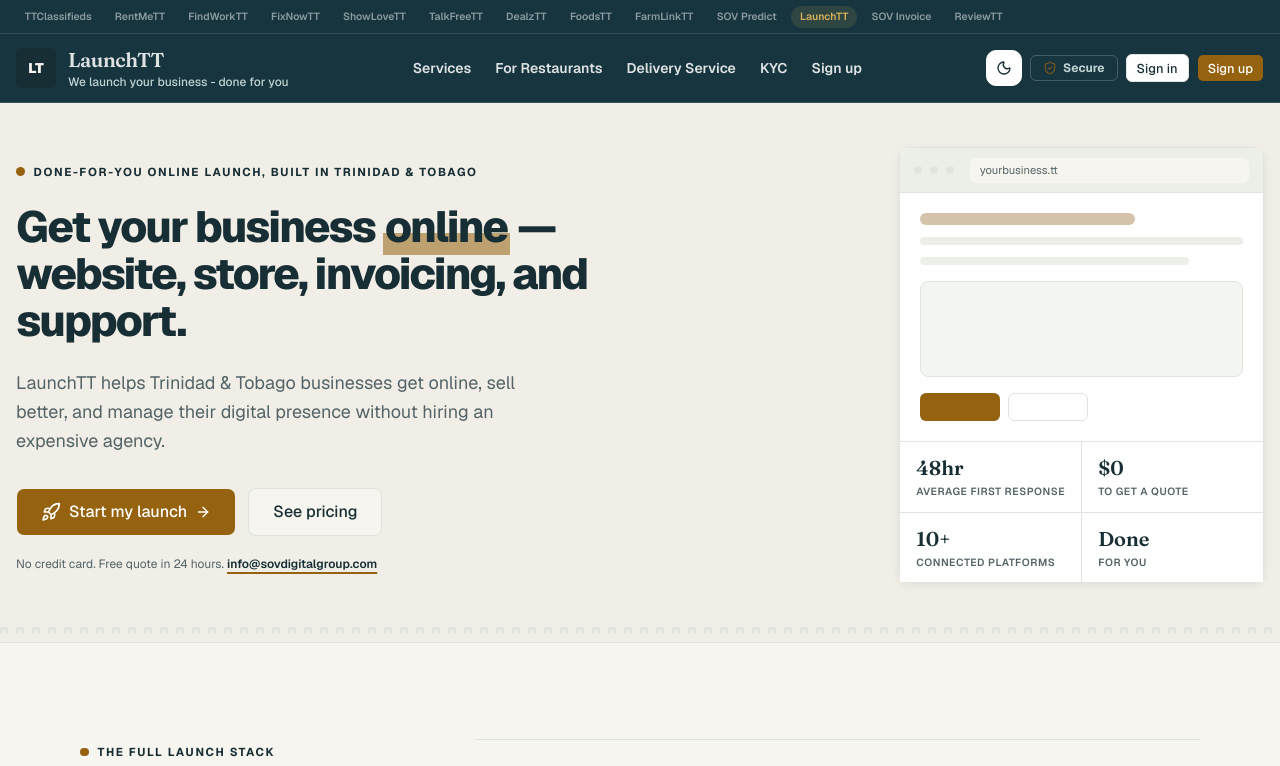
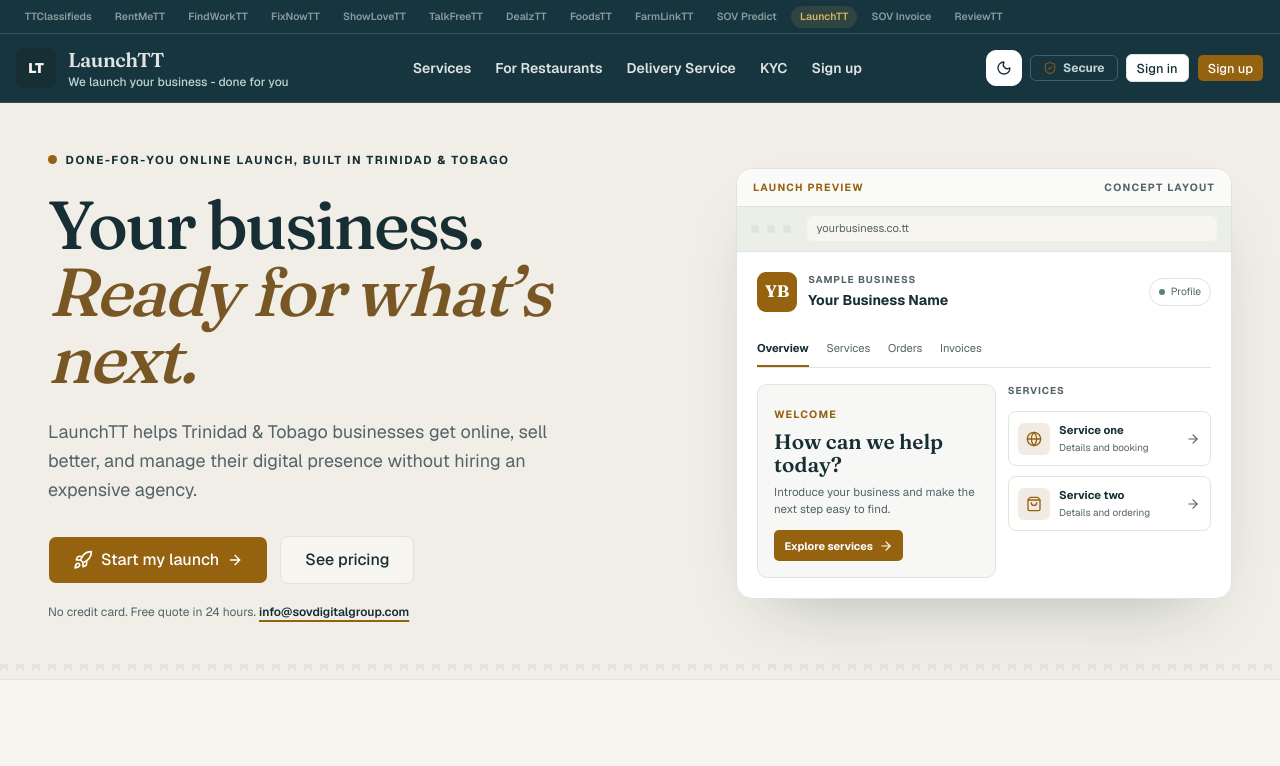
Before and after one commit to shanethabossS/ttMerchant, a Next.js app: page / in a window 1280 px wide. Shown: the top 766 px of the page. Built offline with nearby package versions, Linux system fonts and the light colour scheme; no server answers.

Commit message:
Refine LaunchTT homepage presentation

```diff
--- a/src/app/globals.css
+++ b/src/app/globals.css
@@ -170,8 +170,9 @@
 }
 
 .lt-hl {
-  background: linear-gradient(transparent 62%, color-mix(in oklab, var(--accent) 55%, transparent) 62%);
-  padding: 0 0.05em;
+  color: color-mix(in oklab, var(--accent) 78%, var(--foreground));
+  font-style: italic;
+  font-weight: 500;
 }
 
 /* Caribbean fretwork trim — zig-zag gingerbread motif used as a section divider */
@@ -514,10 +515,6 @@
   box-shadow: none;
 }
 
-.dark .lt-hl {
-  background: linear-gradient(transparent 68%, color-mix(in oklab, var(--sov-accent) 34%, transparent) 68%);
-}
-
 .bg-primary:hover,
 .lt-btn-primary:hover {
   background-color: color-mix(in srgb, var(--sov-accent) 82%, #172e35);
@@ -545,18 +542,118 @@
   display: none;
 }
 
-main > div > section.relative.overflow-hidden.border-b.bg-background > .mx-auto {
-  max-width: var(--sov-content-width);
+main > div > section.lt-hero.relative.overflow-hidden.border-b.bg-background > .lt-hero-inner {
+  max-width: 1240px;
+  padding-inline: 28px;
   padding-block: 2.75rem;
 }
 
 main h1.lt-serif {
-  font-family: var(--font-geist-sans, system-ui, sans-serif);
-  font-size: clamp(34px, 3.4vw, 48px);
-  font-weight: 800;
-  line-height: 1.08;
-  letter-spacing: -0.045em;
+  font-family: var(--font-display, Georgia, serif);
+  font-size: clamp(2.75rem, 5.3vw, 4.35rem);
+  font-weight: 500;
+  line-height: 0.99;
+  letter-spacing: -0.035em;
 }
+
+.lt-launch-preview {
+  width: 100%;
+  overflow: hidden;
+  border-radius: 16px;
+  box-shadow: 0 30px 70px -38px color-mix(in oklab, var(--foreground) 35%, transparent);
+}
+
+.lt-hero-inner { max-width: 1240px; padding-inline: 28px; }
+.lt-hero-art { width: 100%; }
+
+.lt-preview-label {
+  display: flex;
+  justify-content: space-between;
+  padding: 0.65rem 1rem;
+  color: var(--muted-foreground);
+  background: color-mix(in oklab, var(--card) 72%, var(--muted));
+  border-bottom: 1px solid var(--border);
+  font-size: 0.65rem;
+  font-weight: 700;
+  letter-spacing: 0.12em;
+  text-transform: uppercase;
+}
+
+.lt-preview-label span:first-child { color: var(--accent); }
+.lt-preview-body { padding: 1.25rem; }
+.lt-preview-brand { display: flex; align-items: center; gap: 0.7rem; }
+.lt-preview-monogram {
+  display: grid;
+  width: 2.5rem;
+  height: 2.5rem;
+  place-items: center;
+  border-radius: 9px;
+  color: var(--primary-foreground);
+  background: var(--primary);
+  font-family: var(--font-display, Georgia, serif);
+  font-size: 1.05rem;
+  font-weight: 700;
+}
+.lt-preview-overline {
+  margin: 0;
+  color: var(--muted-foreground);
+  font-size: 0.62rem;
+  font-weight: 700;
+  letter-spacing: 0.1em;
+  text-transform: uppercase;
+}
+.lt-preview-name { margin: 0.12rem 0 0; font-size: 0.88rem; font-weight: 700; }
+.lt-preview-live {
+  display: inline-flex;
+  align-items: center;
+  gap: 0.35rem;
+  margin-left: auto;
+  padding: 0.32rem 0.55rem;
+  border: 1px solid var(--border);
+  border-radius: 999px;
+  color: var(--muted-foreground);
+  font-size: 0.65rem;
+}
+.lt-preview-live i { width: 0.4rem; height: 0.4rem; border-radius: 50%; background: #54856b; }
+.lt-preview-tabs { display: flex; gap: 1.1rem; margin-top: 1.1rem; overflow-x: auto; border-bottom: 1px solid var(--border); }
+.lt-preview-tabs span { padding: 0.65rem 0 0.55rem; color: var(--muted-foreground); white-space: nowrap; font-size: 0.7rem; }
+.lt-preview-tabs span.active { border-bottom: 2px solid var(--accent); color: var(--foreground); font-weight: 700; }
+.lt-preview-content { display: grid; grid-template-columns: minmax(0, 1.08fr) minmax(0, .92fr); gap: 0.75rem; padding-top: 1rem; }
+.lt-preview-copy { padding: 1rem; border: 1px solid var(--border); border-radius: 10px; background: color-mix(in oklab, var(--muted) 42%, var(--card)); }
+.lt-preview-copy > span { color: var(--accent); font-size: 0.66rem; font-weight: 700; letter-spacing: 0.11em; text-transform: uppercase; }
+.lt-preview-copy > strong { display: block; margin-top: 0.35rem; font-family: var(--font-display, Georgia, serif); font-size: 1.3rem; font-weight: 600; line-height: 1.1; }
+.lt-preview-copy > p { margin: 0.4rem 0 0; color: var(--muted-foreground); font-size: 0.72rem; line-height: 1.5; }
+.lt-preview-button { display: inline-flex; align-items: center; gap: 0.35rem; margin-top: 0.8rem; padding: 0.45rem 0.65rem; border-radius: 5px; color: var(--primary-foreground); background: var(--primary); font-size: 0.68rem; font-weight: 700; }
+.lt-preview-services { display: grid; align-content: start; gap: 0.65rem; }
+.lt-preview-services > .lt-preview-overline { margin-bottom: 0.1rem; }
+.lt-preview-services > div { display: flex; align-items: center; gap: 0.55rem; min-width: 0; padding: 0.6rem; border: 1px solid var(--border); border-radius: 8px; background: var(--card); }
+.lt-preview-service-icon { display: grid; width: 2rem; height: 2rem; flex: 0 0 auto; place-items: center; border-radius: 6px; color: var(--accent); background: color-mix(in oklab, var(--accent) 12%, var(--card)); }
+.lt-preview-services strong, .lt-preview-services small { display: block; }
+.lt-preview-services strong { font-size: 0.7rem; }
+.lt-preview-services small { margin-top: 0.12rem; color: var(--muted-foreground); font-size: 0.62rem; }
+
+.lt-service-list { border-top: 1px solid var(--border); }
+.lt-service-list > * { border-bottom: 1px solid var(--border); }
+.lt-service-row { display: grid; grid-template-columns: 2.2rem 2.5rem minmax(0, 1fr); align-items: center; gap: 0.7rem; min-height: 7rem; padding: 1.25rem 0.75rem; transition: background-color 180ms ease; }
+.lt-service-row:hover { background: color-mix(in oklab, var(--accent) 5%, transparent); }
+.lt-service-number { color: color-mix(in oklab, var(--foreground) 32%, transparent); font-family: var(--font-display, Georgia, serif); font-size: 1.45rem; font-variant-numeric: tabular-nums; }
+.lt-service-icon { display: grid; width: 2.25rem; height: 2.25rem; place-items: center; border: 1px solid var(--border); border-radius: 8px; color: var(--accent); background: var(--card); }
+.lt-service-copy h3 { margin: 0; }
+.lt-service-copy p { margin-bottom: 0; max-width: 52rem; }
+
+#pricing .lt-pricing-grid > * { height: 100%; }
+#pricing .lt-card, #pricing .lt-featured { padding: 1.4rem; border-radius: 12px; }
+#pricing .lt-card { box-shadow: 0 2px 8px rgba(23, 46, 53, 0.045); }
+#pricing .lt-featured { border: 1px solid color-mix(in oklab, var(--accent) 58%, var(--border)); background: color-mix(in oklab, var(--accent) 7%, var(--card)); box-shadow: 0 12px 30px -22px color-mix(in oklab, var(--accent) 38%, transparent); }
+#pricing .lt-featured > span { top: 0.85rem; right: 0.85rem; left: auto; background: var(--accent); color: var(--accent-foreground); }
+#pricing .lt-card p.lt-serif, #pricing .lt-featured p.lt-serif { font-size: clamp(1.8rem, 2.1vw, 2.25rem); line-height: 1; letter-spacing: -0.03em; }
+#pricing .lt-card ul, #pricing .lt-featured ul { display: grid; gap: 0.65rem; border-top: 1px solid var(--border); padding-top: 1rem; }
+#pricing .lt-card li svg, #pricing .lt-featured li svg { margin-top: 0.1rem; color: var(--accent); }
+#pricing .lt-card a, #pricing .lt-featured a { margin-top: auto; padding-top: 1.5rem; }
+#pricing .lt-card a button, #pricing .lt-featured a button { min-height: 2.8rem; transition: background-color 160ms ease, border-color 160ms ease, color 160ms ease; }
+
+#pricing a:focus-visible,
+.lt-preview-button:focus-visible { outline: 3px solid var(--ring); outline-offset: 3px; }
 
 .sov-network-bar a:focus-visible,
 nav.sticky.top-0 a:focus-visible,
@@ -573,15 +670,22 @@
     padding-inline: 15px;
   }
 
-  main > div > section.relative.overflow-hidden.border-b.bg-background > .mx-auto {
+  main > div > section.lt-hero.relative.overflow-hidden.border-b.bg-background > .lt-hero-inner {
     padding-block: 2.25rem;
+    padding-inline: 15px;
   }
+  .lt-preview-content { grid-template-columns: 1fr; }
+  .lt-hero-inner { padding-inline: 15px; }
+  .lt-service-row { grid-template-columns: 1.7rem 2.15rem minmax(0, 1fr); gap: 0.55rem; min-height: 6.4rem; padding: 1rem 0.25rem; }
+  #pricing .lt-pricing-grid { grid-template-columns: 1fr; }
+  #pricing .lt-featured { order: -1; transform: none; }
 }
 
 @media (prefers-reduced-motion: reduce) {
   .lt-card,
   .lt-reveal,
   .lt-btn-primary,
+  .lt-service-row,
   nav.sticky.top-0,
   .sov-network-chip,
   button {
--- a/src/app/page.tsx
+++ b/src/app/page.tsx
@@ -100,13 +100,6 @@
   { num: '04', title: 'Approve and go live', desc: 'You review, we refine, and then your business launches with ongoing support options.' },
 ];
 
-const stats = [
-  { value: '48hr', label: 'Average first response' },
-  { value: '$0', label: 'To get a quote' },
-  { value: '10+', label: 'Connected platforms' },
-  { value: 'Done', label: 'For you' },
-];
-
 const businessTypes = [
   'Restaurants and food vendors',
   'Salons and barbers',
@@ -188,14 +181,13 @@
       <script type="application/ld+json" dangerouslySetInnerHTML={{ __html: JSON.stringify(jsonLd) }} />
       <HomeStatusStrip />
 
-      {/* ── Hero — asymmetric, left-set headline + browser mock, no gradient wash ── */}
-      <section className="relative overflow-hidden border-b border-border bg-background">
-        <div className="pointer-events-none absolute -top-24 -right-32 size-[26rem] rounded-full bg-[color-mix(in_oklab,var(--accent)_14%,transparent)] blur-3xl" />
-        <div className="mx-auto grid w-full max-w-6xl gap-12 px-4 py-16 md:py-24 lg:grid-cols-12 lg:items-center lg:gap-8">
-          <div className="lg:col-span-7">
+      {/* ── Hero — editorial promise with a clearly labelled concept preview ── */}
+      <section className="lt-hero relative overflow-hidden border-b border-border bg-background">
+        <div className="lt-hero-inner mx-auto grid w-full max-w-6xl gap-10 px-4 py-12 md:py-20 lg:grid-cols-12 lg:items-center lg:gap-10">
+          <div className="lt-hero-copy lg:col-span-6">
             <p className="lt-kicker">Done-for-you online launch, built in Trinidad &amp; Tobago</p>
-            <h1 className="lt-serif mt-5 max-w-2xl text-[2.75rem] font-semibold leading-[1.03] tracking-tight md:text-6xl lg:text-[4rem]">
-              Get your business <span className="lt-hl">online</span>&nbsp;— website, store, invoicing, and support.
+            <h1 className="lt-serif mt-5 max-w-xl text-[2.9rem] font-semibold leading-[0.98] tracking-tight md:text-6xl lg:text-[4.35rem]">
+              Your business.<br /><span className="lt-hl">Ready for what’s next.</span>
             </h1>
             <p className="mt-6 max-w-lg text-base leading-relaxed text-muted-foreground md:text-lg">
               LaunchTT helps Trinidad &amp; Tobago businesses get online, sell better, and manage their digital
@@ -223,35 +215,28 @@
             </p>
           </div>
 
-          <div className="lg:col-span-5 lg:justify-self-end">
-            <div className="lt-browser mx-auto max-w-sm rounded-lg lg:mr-0 lg:ml-auto">
+          <div className="lt-hero-art lg:col-span-6 lg:justify-self-end">
+            <div className="lt-browser lt-launch-preview mx-auto w-full max-w-[31rem] rounded-lg lg:mr-0 lg:ml-auto" aria-label="Launch preview concept showing a business profile, services, orders, and invoices">
+              <div className="lt-preview-label"><span>Launch preview</span><span>Concept layout</span></div>
               <div className="lt-browser-bar">
                 <span className="lt-browser-dot" />
                 <span className="lt-browser-dot" />
                 <span className="lt-browser-dot" />
                 <span className="ml-2 flex-1 truncate rounded-sm bg-background px-2.5 py-1 text-[0.7rem] text-muted-foreground">
-                  yourbusiness.tt
+                  yourbusiness.co.tt
                 </span>
               </div>
-              <div className="space-y-3 p-5">
-                <div className="h-3 w-2/3 rounded-full bg-[color-mix(in_oklab,var(--accent)_30%,var(--muted))]" />
-                <div className="h-2 w-full rounded-full bg-muted" />
-                <div className="h-2 w-5/6 rounded-full bg-muted" />
-                <div className="mt-4 h-24 rounded-md border border-border bg-muted/60" />
-                <div className="flex gap-2 pt-1">
-                  <div className="h-7 w-20 rounded-sm bg-primary" />
-                  <div className="h-7 w-20 rounded-sm border border-border" />
+              <div className="lt-preview-body">
+                <div className="lt-preview-brand">
+                  <span className="lt-preview-monogram">YB</span>
+                  <div><p className="lt-preview-overline">Sample business</p><p className="lt-preview-name">Your Business Name</p></div>
+                  <span className="lt-preview-live"><i /> Profile</span>
                 </div>
-              </div>
-              <div className="grid grid-cols-2 gap-px border-t border-border bg-border">
-                {stats.map((stat) => (
-                  <div key={stat.label} className="bg-card px-4 py-3">
-                    <p className="lt-serif text-xl font-semibold tabular-nums">{stat.value}</p>
-                    <p className="mt-0.5 text-[0.65rem] font-semibold uppercase tracking-wider text-muted-foreground">
-                      {stat.label}
-                    </p>
-                  </div>
-                ))}
+                <div className="lt-preview-tabs" aria-hidden="true"><span className="active">Overview</span><span>Services</span><span>Orders</span><span>Invoices</span></div>
+                <div className="lt-preview-content">
+                  <div className="lt-preview-copy"><span>Welcome</span><strong>How can we help today?</strong><p>Introduce your business and make the next step easy to find.</p><div className="lt-preview-button">Explore services <ArrowRight className="size-3.5" /></div></div>
+                  <div className="lt-preview-services"><span className="lt-preview-overline">Services</span><div><span className="lt-preview-service-icon"><Globe className="size-4" /></span><span><strong>Service one</strong><small>Details and booking</small></span><ArrowRight className="ml-auto size-3.5 text-muted-foreground" /></div><div><span className="lt-preview-service-icon"><ShoppingBag className="size-4" /></span><span><strong>Service two</strong><small>Details and ordering</small></span><ArrowRight className="ml-auto size-3.5 text-muted-foreground" /></div></div>
+                </div>
               </div>
             </div>
           </div>
@@ -343,21 +328,16 @@
             The goal is to get you live quickly without making you become your own web team first.
           </p>
         </div>
-        <div className="mt-10 grid gap-4 md:grid-cols-2 lg:grid-cols-4">
+        <div className="lt-service-list mt-10">
           {conciergeServices.map((service, i) => (
-            <RevealOnScroll key={service.title} delay={i * 80} className={service.featured ? 'lg:col-span-2' : ''}>
-              <article className={`lt-card flex h-full flex-col rounded-md p-6 ${service.featured ? 'bg-primary text-primary-foreground' : ''}`}>
-                <div
-                  className={`mb-4 flex size-11 items-center justify-center rounded-sm border ${
-                    service.featured ? 'border-primary-foreground/25' : 'border-border'
-                  }`}
-                >
-                  <service.icon className="size-5" style={!service.featured ? { color: 'color-mix(in oklab, var(--accent) 80%, var(--foreground))' } : undefined} />
+            <RevealOnScroll key={service.title} delay={i * 45}>
+              <article className="lt-service-row">
+                <span className="lt-service-number">{String(i + 1).padStart(2, '0')}</span>
+                <span className="lt-service-icon"><service.icon className="size-5" /></span>
+                <div className="lt-service-copy">
+                  <h3 className="lt-serif text-lg font-semibold">{service.title}</h3>
+                  <p className="mt-1 text-sm leading-relaxed text-muted-foreground">{service.desc}</p>
                 </div>
-                <h3 className="lt-serif text-lg font-semibold">{service.title}</h3>
-                <p className={`mt-2 text-sm leading-relaxed ${service.featured ? 'text-primary-foreground' : 'text-muted-foreground'}`}>
-                  {service.desc}
-                </p>
               </article>
             </RevealOnScroll>
           ))}
@@ -407,7 +387,7 @@
           </p>
         </div>
 
-        <div className="mt-12 grid gap-5 lg:grid-cols-4 lg:items-start">
+        <div className="lt-pricing-grid mt-12 grid gap-5 lg:grid-cols-4 lg:items-start">
           <div className="lt-card flex flex-col rounded-md p-6">
             <p className="text-xs font-bold uppercase tracking-wider text-muted-foreground">Starter Website</p>
             <p className="lt-serif mt-3 text-4xl font-semibold tabular-nums">TT$1,500</p>
```
